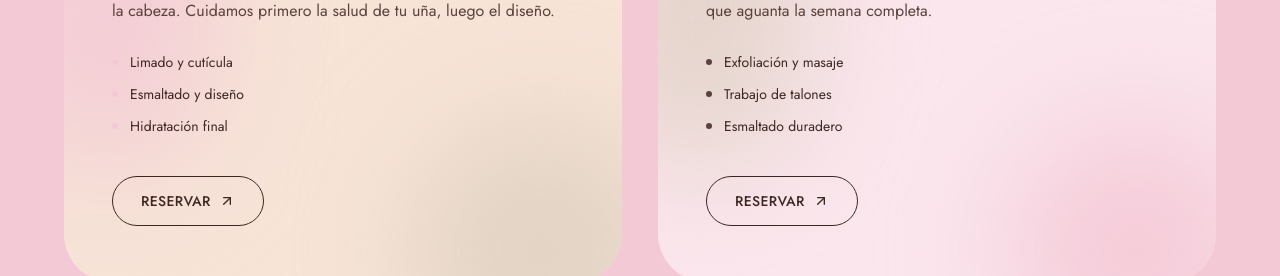
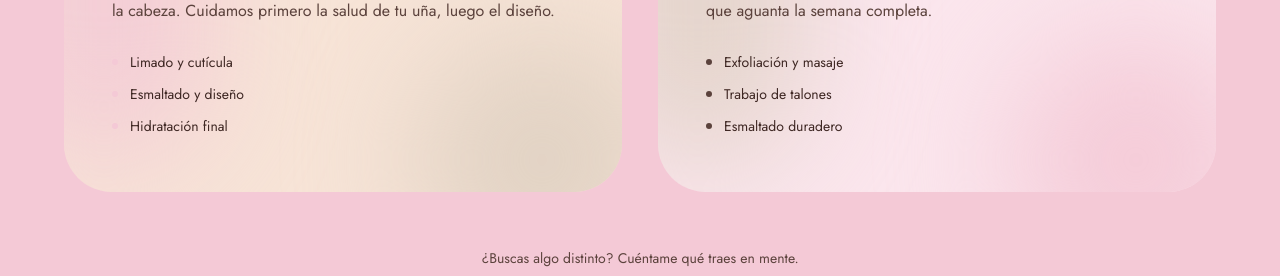
Before and after one commit to JuanequeX/sadai, a Next.js app: page / in a window 1280 px wide. Shown: the part 2260-2536 px from the top of the page. Built offline with nearby package versions, Linux system fonts and the light colour scheme; a web font is replaced by a local one.

Commit message:
fix: remove unnecesary buttons

```diff
--- a/components/sections/Servicios.tsx
+++ b/components/sections/Servicios.tsx
@@ -4,13 +4,10 @@ import Reveal from "@/components/ui/Reveal";
 import styles from "./Servicios.module.scss";
 
 type Servicio = {
-  /** Frase corta sobre el título, en versalitas. */
   antetitulo: string;
   titulo: string;
   descripcion: string;
   incluye: string[];
-  /** Se precarga en el chat al tocar Reservar en esta tarjeta. */
-  mensaje: string;
 };
 
 // Agregar un servicio aquí lo agrega a la cuadrícula, sin tocar el markup
@@ -20,16 +17,14 @@ const servicios: Servicio[] = [
     titulo: "Manicura",
     descripcion:
       "Uñas listas para todos los días o para esa ocasión que ya tienes en la cabeza. Cuidamos primero la salud de tu uña, luego el diseño.",
-    incluye: ["Limado y cutícula", "Esmaltado y diseño", "Hidratación final"],
-    mensaje: "Hola Sadai, me gustaría agendar una manicura",
+    incluye: ["Limado y cutícula", "Esmaltado y diseño", "Hidratación final"]
   },
   {
     antetitulo: "Un respiro para tus pies",
     titulo: "Pedicura",
     descripcion:
       "Un rato para tus pies: limpieza profunda, exfoliación y color parejo que aguanta la semana completa.",
-    incluye: ["Exfoliación y masaje", "Trabajo de talones", "Esmaltado duradero"],
-    mensaje: "Hola Sadai, me gustaría agendar una pedicura",
+    incluye: ["Exfoliación y masaje", "Trabajo de talones", "Esmaltado duradero"]
   },
 ];
 
@@ -95,16 +90,6 @@ export default function Servicios() {
                     </li>
                   ))}
                 </ul>
-
-                <div className="mt-auto pt-10">
-                  <BotonWhatsApp
-                    variante="contorno"
-                    icono="flecha"
-                    mensaje={servicio.mensaje}
-                  >
-                    Reservar
-                  </BotonWhatsApp>
-                </div>
               </div>
             </Reveal>
           ))}
```
